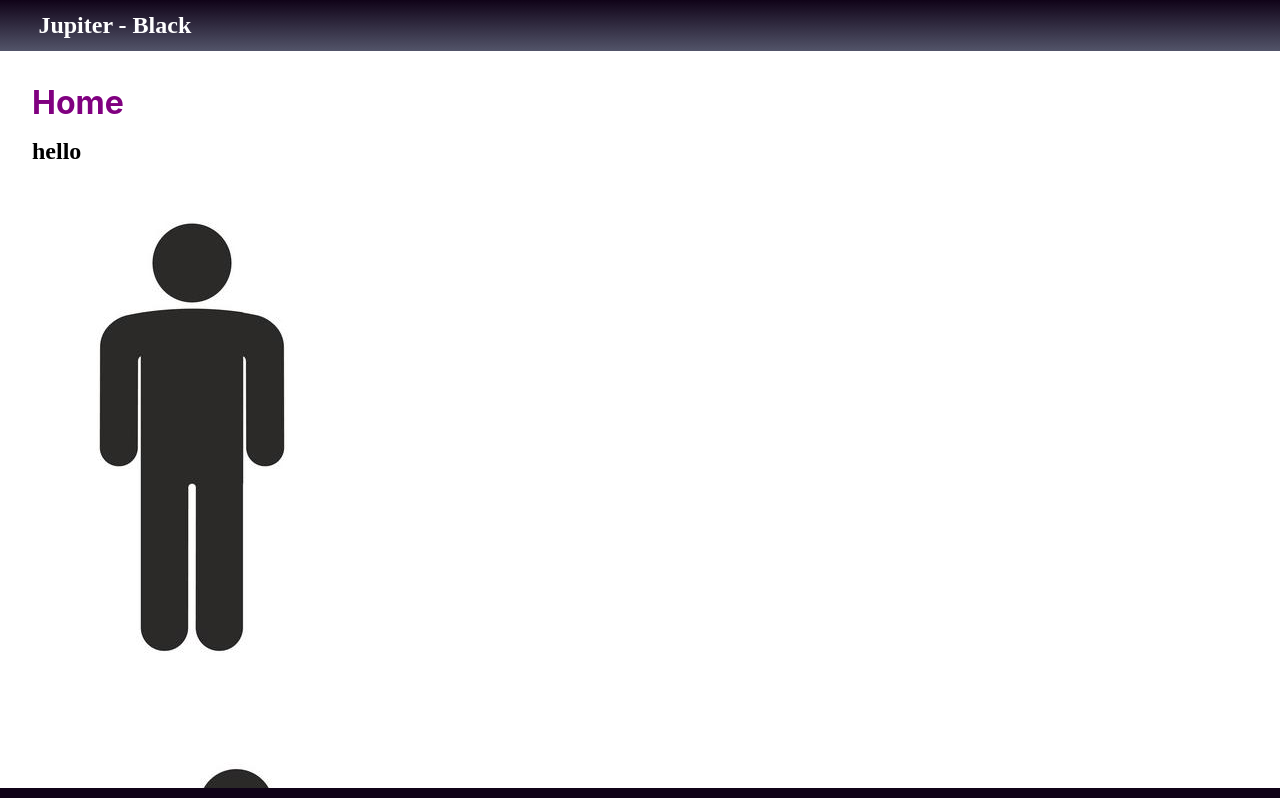
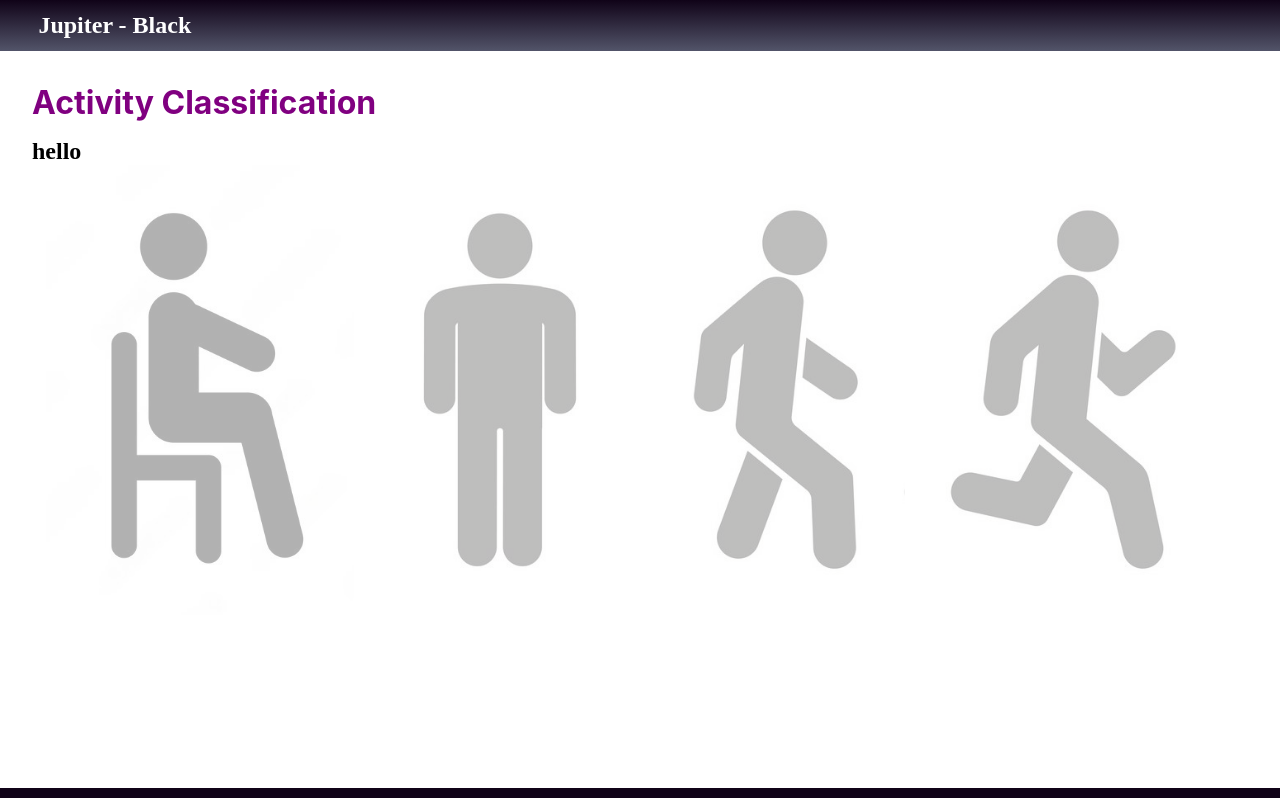
Before and after one commit to nawal-0/Jupiter---Black, a React (Create React App) app in the folder mycode/mylib/webapp/: page / in a window 1280 px wide. Shown: the top 798 px of the page. Built offline with nearby package versions, Linux system fonts and the light colour scheme; no server answers; a web font is replaced by a local one.

Commit message:
added image styling

```diff
--- a/mycode/mylib/webapp/src/components/activityIcon.js
+++ b/mycode/mylib/webapp/src/components/activityIcon.js
@@ -1,9 +1,25 @@
-import React from "react";
+import React, { useEffect, useState } from "react";
 
-function ActivityIcon({image, data}) {
+function ActivityIcon({image, encoding, data}) {
+    const [opacity, setOpacity] = useState(0.5);
+
+    useEffect(() => {
+        if (data.trim() == encoding) {
+            setOpacity(1);
+        } else {
+            setOpacity(0.3);
+        }
+    }, [data]);
+
+    const imStyle = {
+        opacity: opacity,
+        borderRadius: '20px',
+        height: '450px',
+        width: 'auto',
+    };
     return (
         <div>
-            <img src={image} alt="activity icon" />
+            <img src={image} alt="activity icon" style={imStyle}/>
 
         </div>
     );
--- a/mycode/mylib/webapp/src/icons.js
+++ b/mycode/mylib/webapp/src/icons.js
@@ -1,11 +1,11 @@
 import standImage from './icons/stand2.png';
-//import sitImage from './icons/sit.png';
+import sitImage from './icons/sit.png';
 import walkImage from './icons/walk.png';
 import runImage from './icons/run.png';
 
 export default {
     standImage,
-    //sitImage,
+    sitImage,
     walkImage,
     runImage
 };
--- a/mycode/mylib/webapp/src/pages/Home.js
+++ b/mycode/mylib/webapp/src/pages/Home.js
@@ -17,10 +17,14 @@ export default function Home() {
     return (
         <div>
         <main>
-        <h1 className='title'>Home</h1>
+        <h1 className='title'>Activity Classification</h1>
         <h2>{data}</h2>
-        <ActivityIcon image={icons.standImage} data={data} />
-        <ActivityIcon image={icons.runImage} data={data} />
+        <div style={{display: 'flex', flexDirection: 'row', justifyContent: 'space-evenly'}}>
+        <ActivityIcon image={icons.sitImage} encoding={"0000"} data={data} />
+        <ActivityIcon image={icons.standImage} encoding={"LED state: ON"} data={data} />
+        <ActivityIcon image={icons.walkImage} encoding={"0010"} data={data} />
+        <ActivityIcon image={icons.runImage} encoding={"0011"} data={data} />
+        </div>
 
 
 
```
Also changed, not shown: mycode/mylib/webapp/src/icons/sit.png (added).
